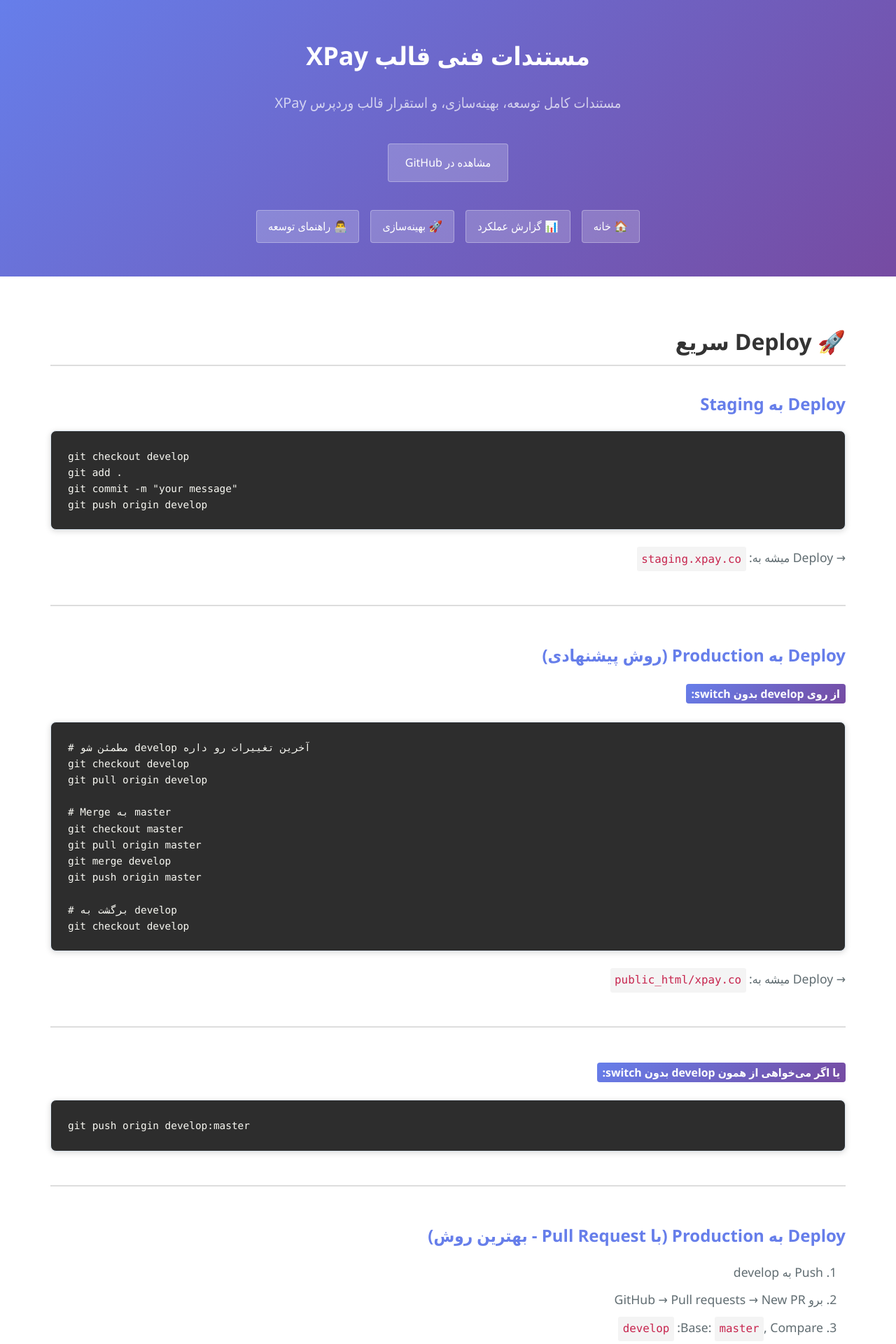
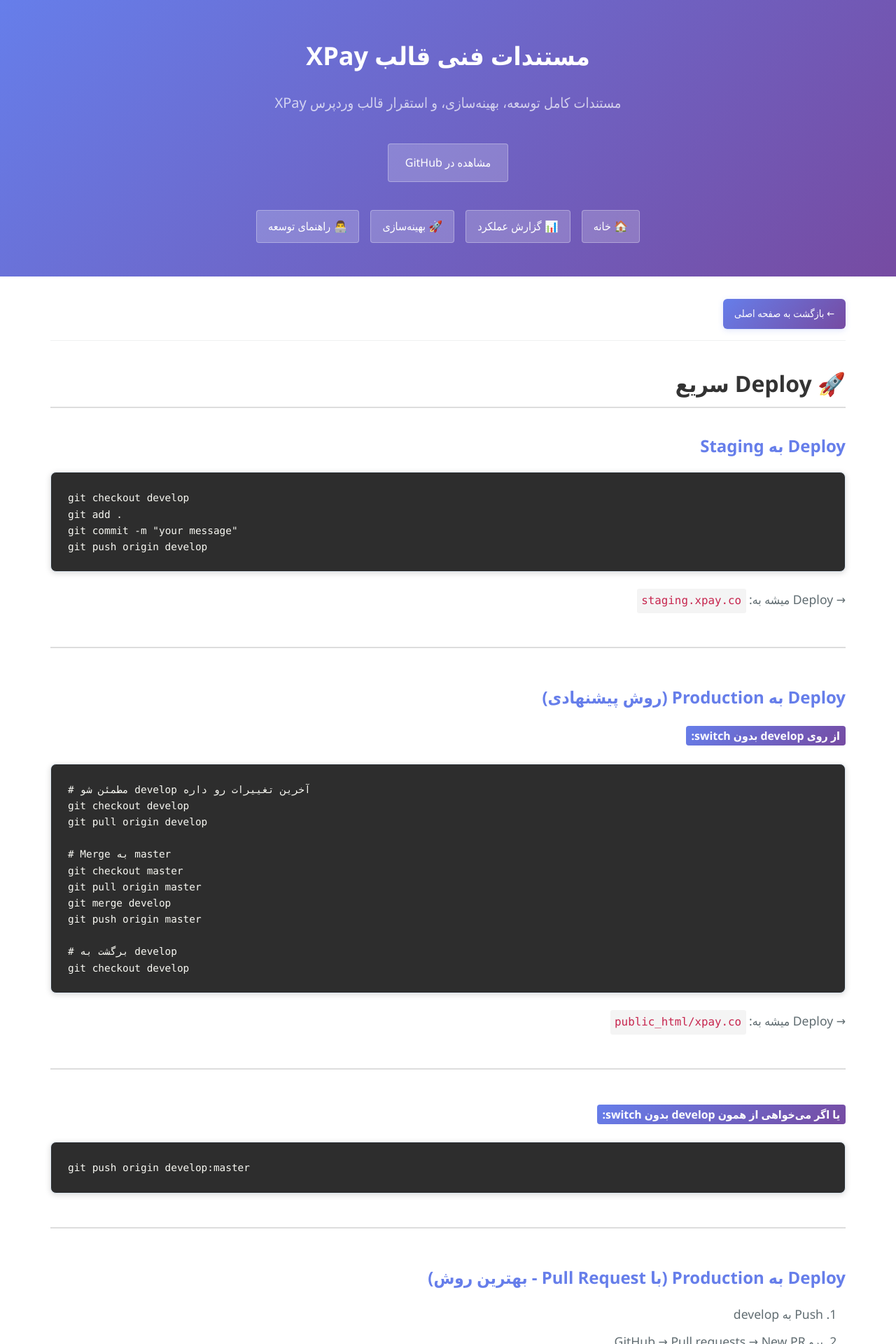
Before and after one commit to MSallehi/report-xpay, a Jekyll site: the page built from DEPLOY-QUICK.md, in a window 1280 px wide. Shown: the top 1920 px of the page at 70% size. Built offline with Jekyll 4.4.1, drawn with Linux system fonts in a browser that asks for light colours; some web fonts are replaced; our own code applies the rules of GitHub Pages for plain Markdown files.

Commit message:
📚 Sync documentation from Xpay-wp/xpay-wp@fbca6e4ecb5d09a2e902109c18f298266e9ac408
  Source branch: develop
  Triggered by: MSallehi
  Commit: fbca6e4ecb5d09a2e902109c18f298266e9ac408
  Timestamp: 2025-12-08 11:44:26 UTC

```diff
--- a/_layouts/default.html
+++ b/_layouts/default.html
@@ -68,14 +68,9 @@
       <h1 class="project-name">{{ site.title }}</h1>
       <h2 class="project-tagline">{{ site.description }}</h2>
 
-      {% if site.github.is_project_page %}
-      <a href="{{ site.github.repository_url }}" class="btn"
+      <a href="https://github.com/Xpay-wp/xpay-wp" class="btn"
         >مشاهده در GitHub</a
       >
-      {% endif %} {% if page.show_downloads == true or site.show_downloads %}
-      <a href="{{ site.github.zip_url }}" class="btn">دانلود .zip</a>
-      <a href="{{ site.github.tar_url }}" class="btn">دانلود .tar.gz</a>
-      {% endif %}
 
       <!-- Navigation -->
       <nav class="site-nav">
@@ -88,7 +83,14 @@
 
     <!-- Main Content -->
     <main id="content" class="main-content" role="main">
-      {{ content }}
+      <!-- Back to Home Button (shows on all pages except home) -->
+      {% unless page.url == "/" or page.url == "/index.html" %}
+      <div class="back-to-home">
+        <a href="{{ site.baseurl }}/" class="back-home-btn"
+          >← بازگشت به صفحه اصلی</a
+        >
+      </div>
+      {% endunless %} {{ content }}
 
       <!-- Footer Navigation -->
       {% if page.previous or page.next %}
--- a/assets/css/style.scss
+++ b/assets/css/style.scss
@@ -760,3 +760,29 @@ pre:hover .copy-code-btn {
     color: #ff6b6b;
   }
 }
+
+/* Back to Home Button */
+.back-to-home {
+  margin-bottom: 2rem;
+  padding-bottom: 1rem;
+  border-bottom: 1px solid #eff0f1;
+}
+
+.back-home-btn {
+  display: inline-block;
+  padding: 0.5rem 1rem;
+  background: linear-gradient(135deg, #667eea 0%, #764ba2 100%);
+  color: white !important;
+  border-radius: 6px;
+  font-size: 0.9rem;
+  font-weight: 500;
+  text-decoration: none;
+  transition: all 0.3s ease;
+  box-shadow: 0 2px 8px rgba(102, 126, 234, 0.2);
+}
+
+.back-home-btn:hover {
+  transform: translateY(-2px);
+  box-shadow: 0 4px 12px rgba(102, 126, 234, 0.4);
+  text-decoration: none;
+}
```
Also changed, not shown: index.md (+16 -0 lines).
